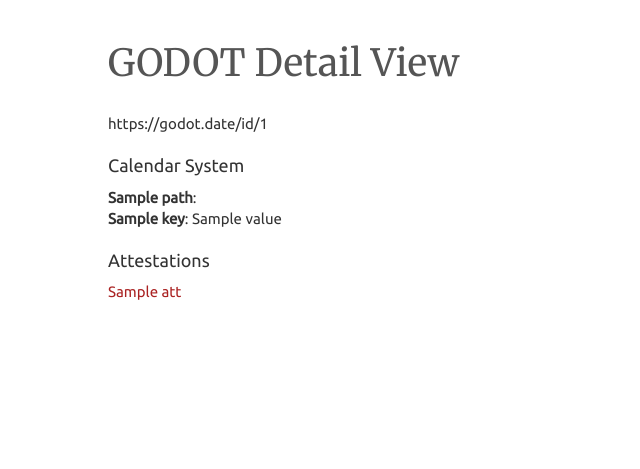
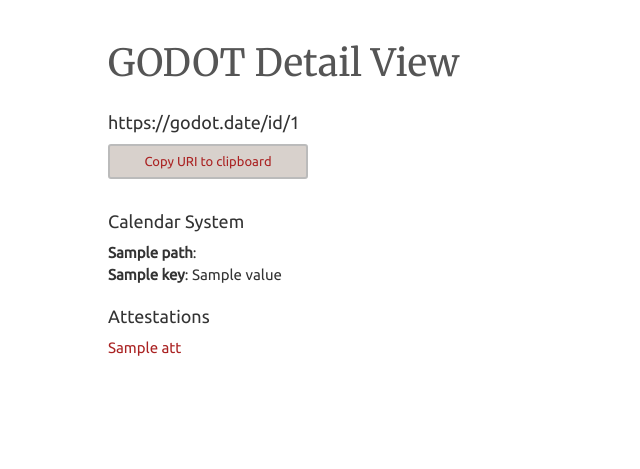
Before and after one commit to Boyquotes/godot-website, a Flask app: template app/templates/detail.html in a window 1280 px wide. Shown: the part 250-719 px from the top of the page, without its empty margins (0-640 px from the left). Run offline with Flask 2, Linux system fonts and the light colour scheme; the template is opened without the code that fills it: most values are stand-ins (such as "Sample title", 1, 10 or a date in 2020); some libraries are stand-ins or nearby versions.

Commit message:
added copy-to-clipboard button for Godot URIs

```diff
--- a/app/templates/detail.html
+++ b/app/templates/detail.html
@@ -11,25 +11,47 @@
         {% endif %}
     {% endwith %}
     <h1>GODOT Detail View</h1>
-    <p>https://godot.date/id/{{ id }}</p>
+    <h3 style="margin-bottom: 2em;"><div id="godot_uri">https://godot.date/id/{{ id }}</div></h3>
+        <div class="g_tooltip">
+            <button class="btn btn-godot-reset btn-sm" style="margin-left:0; width:200px; margin-top:-3em;" onclick="copy2clipboard()" id="copy_button">
+                Copy URI to clipboard
+            </button>
+        </div>
     <h3>Calendar System</h3>
-    {% for path in paths %}
+    {%- for path in paths %}
         <p><strong>{{ path.label }}</strong>:<br />
-        {% for key, value in path.items() %}
-            {% if key != 'label' %}
-                {% if key == 'uri' %}
+        {%- for key, value in path.items() %}
+            {%- if key != 'label' %}
+                {%- if key == 'uri' %}
                     <strong>{{ key }}</strong>: <a href="{{ value }}">{{ value }}</a><br />
-                {% else %}
+                {%- else %}
                     <strong>{{ key }}</strong>: {{ value }}<br />
-                {% endif %}
-            {% endif %}
-        {% endfor %}
+                {%- endif %}
+            {%- endif %}
+        {%- endfor %}
         </p>
-    {% endfor %}
+    {%- endfor %}
 
     <h3>Attestations</h3>
     {% for att in attestations %}
     <p><a href="{{ att.uri }}">{{ att.title }}</a></p>
     {% endfor%}
-<p>&nbsp;</p>
+    <p>&nbsp;</p>
+    <script>
+        function copy2clipboard() {
+            let textarea = document.createElement('textarea')
+            textarea.id = 't'
+            textarea.style.height = 0
+            document.body.appendChild(textarea)
+            textarea.value = document.getElementById("godot_uri").innerText
+            let selector = document.querySelector('#t')
+            selector.select()
+            document.execCommand('copy')
+            document.body.removeChild(textarea)
+            document.getElementById("copy_button").innerText = "Copied!"
+            setTimeout(function() {
+                document.getElementById("copy_button").innerText = "Copy URI to clipboard"
+            }, 1000);
+        }
+    </script>
 {% endblock %}
```
